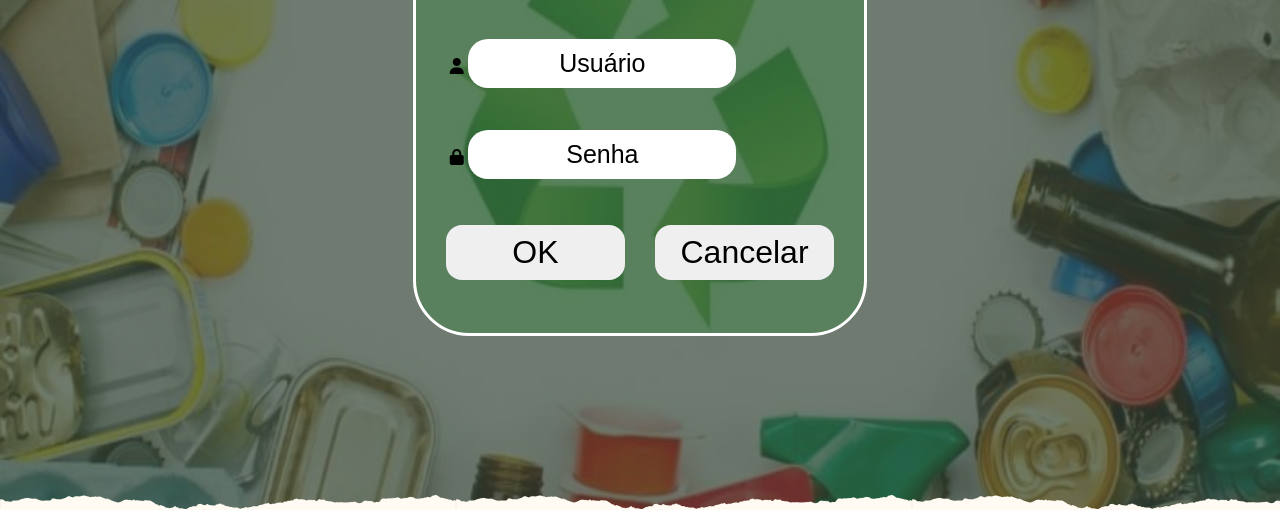
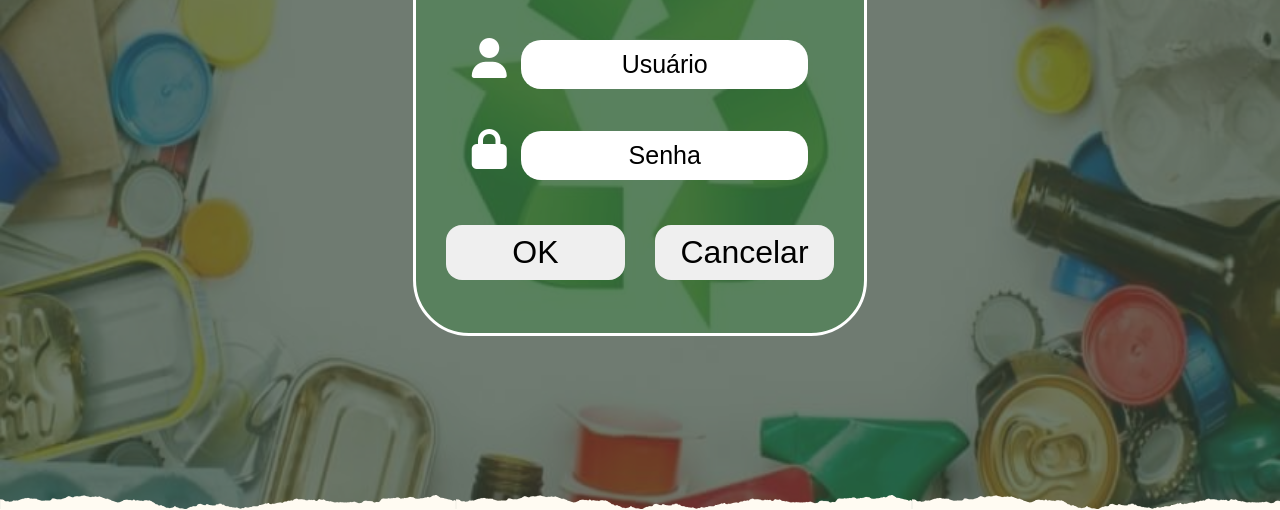
Before and after one commit to stela130/ecaussos.github.io, a plain HTML site: page login.html in a window 1280 px wide. Shown: the part 291-801 px from the top of the page. Drawn offline with Linux system fonts and the light colour scheme.

Commit message:
Add files via upload

```diff
--- a/css/login.css
+++ b/css/login.css
@@ -76,6 +76,13 @@ html, body{
     flex-direction: column;
     justify-content: space-evenly;
     align-items: center;
+    text-align: center;
+}
+
+.inf-ico{
+    font-size: 40px;
+    letter-spacing: 10px;
+    color: white;
 }
 
 .fld-txt{
@@ -85,6 +92,7 @@ html, body{
     border: none;
     font-size: 25px;
     text-align: center;
+    background-color: #ffffff;
 }
 
 .frm-btn.acesso{
@@ -105,12 +113,17 @@ html, body{
 
 .btn:hover, .fld-txt:hover{
     background-color: #ff9200;
-    color: #166f10;
+    color: white;
     font-family: sans-serif;
     font-weight: bold;
 }
 
 .fld-txt:focus{
-	background-color: white;
-	color: black;
+    background-color: #ffffff;
+    color: black;
 }
+
+.inf-ico:hover{
+    color: #ff9200;
+
+}
```
